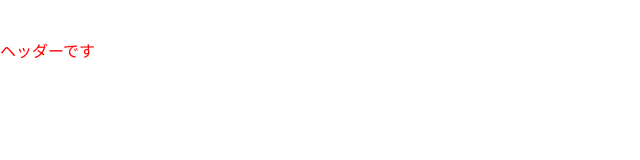
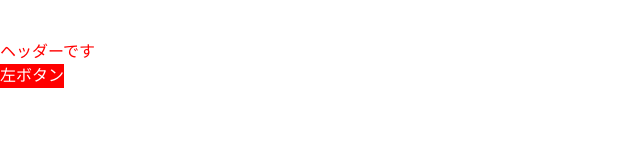
Before and after one commit to hry-923/portfolio, a Next.js app: page / in a window 1280 px wide. Shown: the top 160 px of the page, without its empty margins (0-640 px from the left). Built offline with nearby package versions, Linux system fonts and the light colour scheme.

Commit message:
add RedButton

```diff
--- a/app/globals.css
+++ b/app/globals.css
@@ -8,6 +8,12 @@
   padding-top: 40px;
   background-color: white;
 }
+
+.button1 {
+  background-color: red;
+  color: white;
+}
+
 .text {
   color: red;
 }
--- a/app/page.js
+++ b/app/page.js
@@ -1,8 +1,11 @@
+'use client';
+
 export default function Home() {
   return (
     <div>
       <header className="header">
         <h1 className="text">ヘッダーです</h1>
+        <button className="button1" onClick={() => alert('クリックされました！')}>左ボタン</button>
       </header>
     </div>
   );
```
